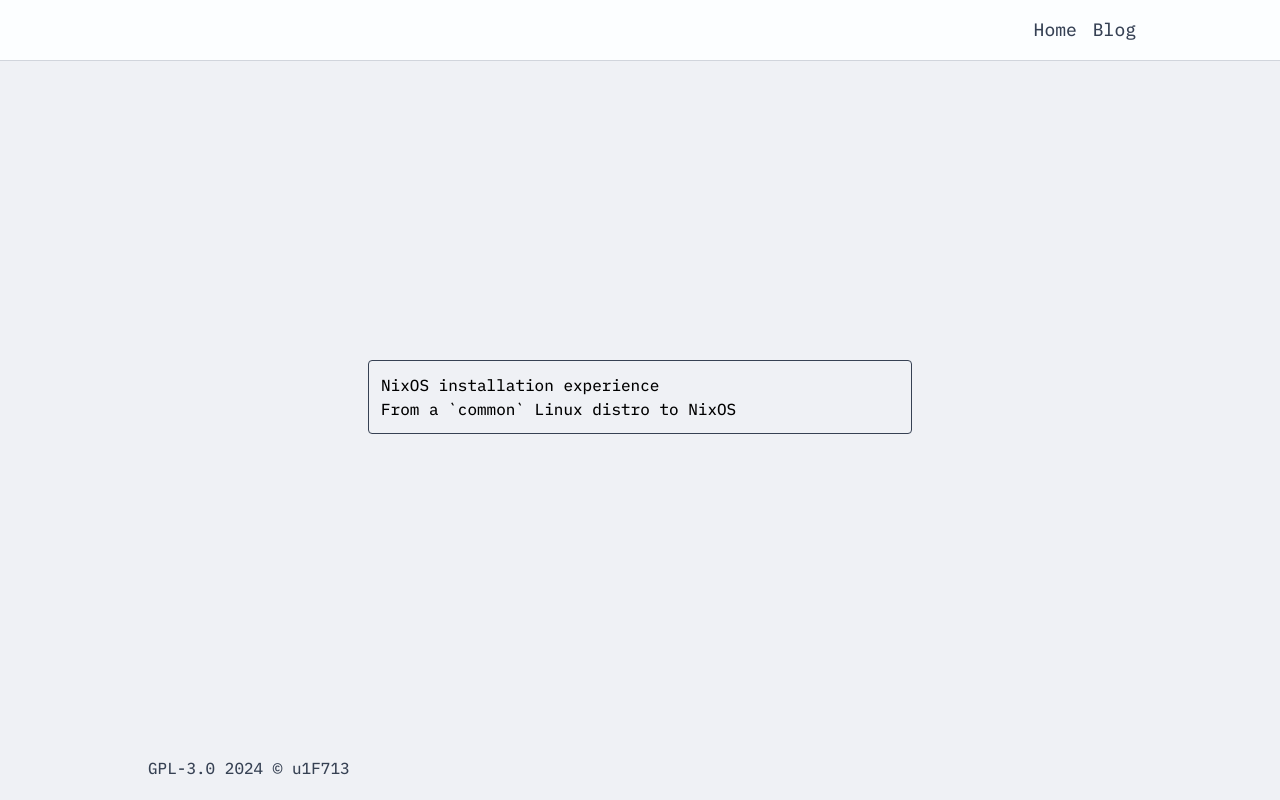
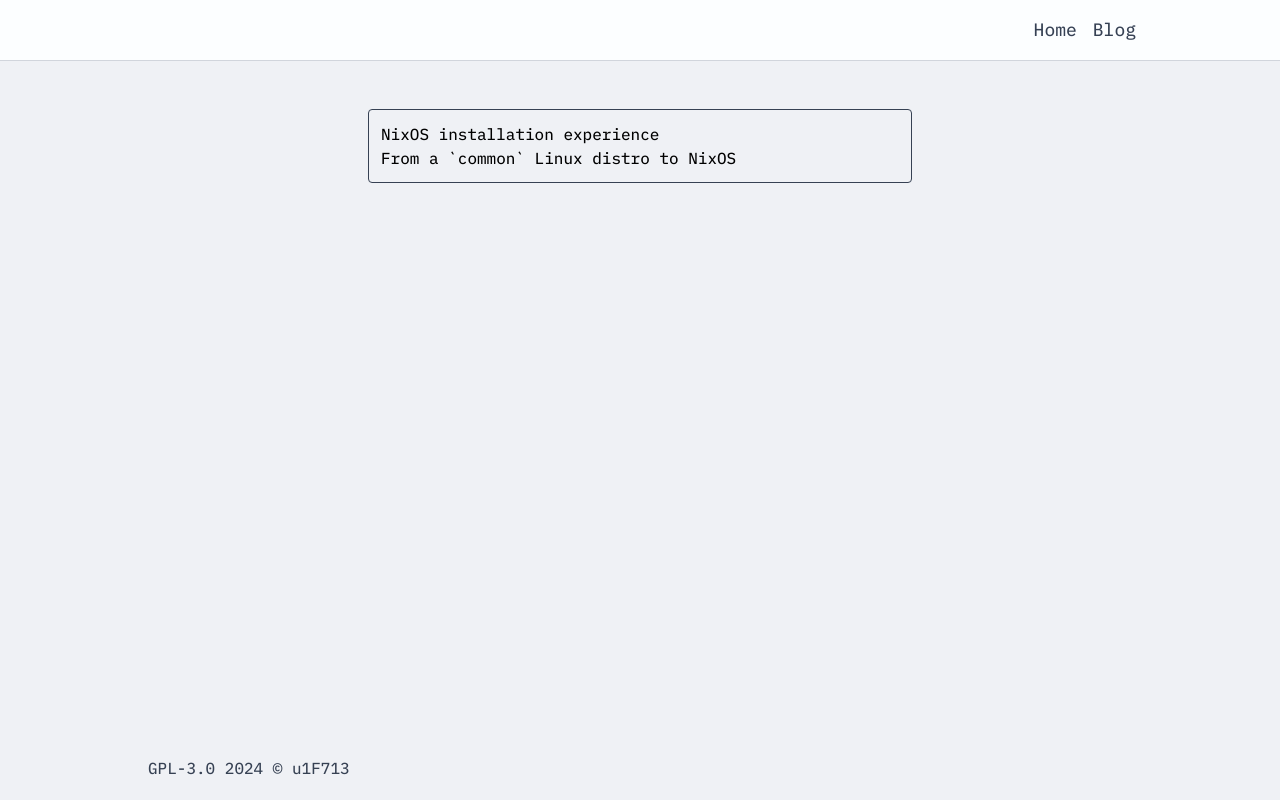
Before and after one commit to u1F713/u1F713.github.io, an Astro site: page /blog in a window 1280 px wide. Built offline with nearby package versions, Linux system fonts and the light colour scheme; Astro itself is replaced by a stand-in of ours.

Commit message:
style(css): grid layout

```diff
--- a/src/layouts/PageLayout.astro
+++ b/src/layouts/PageLayout.astro
@@ -13,12 +13,12 @@
       }
     </script>
   </DocumentHead>
-  <body class="grid min-h-dvh grid-rows-[auto_1fr_auto]">
+  <body class="grid min-h-dvh grid-cols-1 grid-rows-[auto_1fr_auto]">
     <Navbar />
-    <div class="m-auto w-full max-w-screen-lg">
+    <div class="mx-auto w-full max-w-screen-lg">
       <slot />
     </div>
-    <div class="m-auto mt-5 w-full max-w-screen-lg p-5 text-gray-700">
+    <div class="mx-auto mt-5 w-full max-w-screen-lg p-5 text-gray-700">
       GPL-3.0 2024 © u1F713
     </div>
   </body>
```
